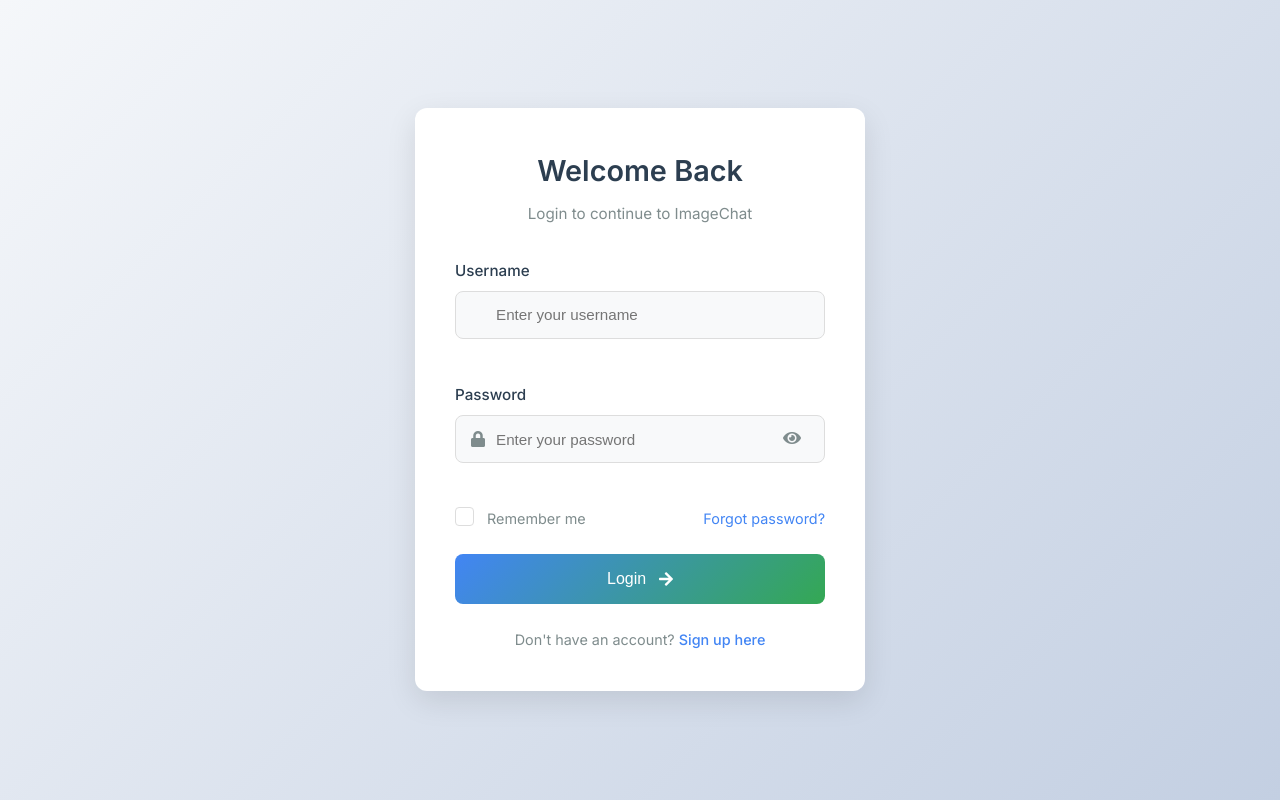
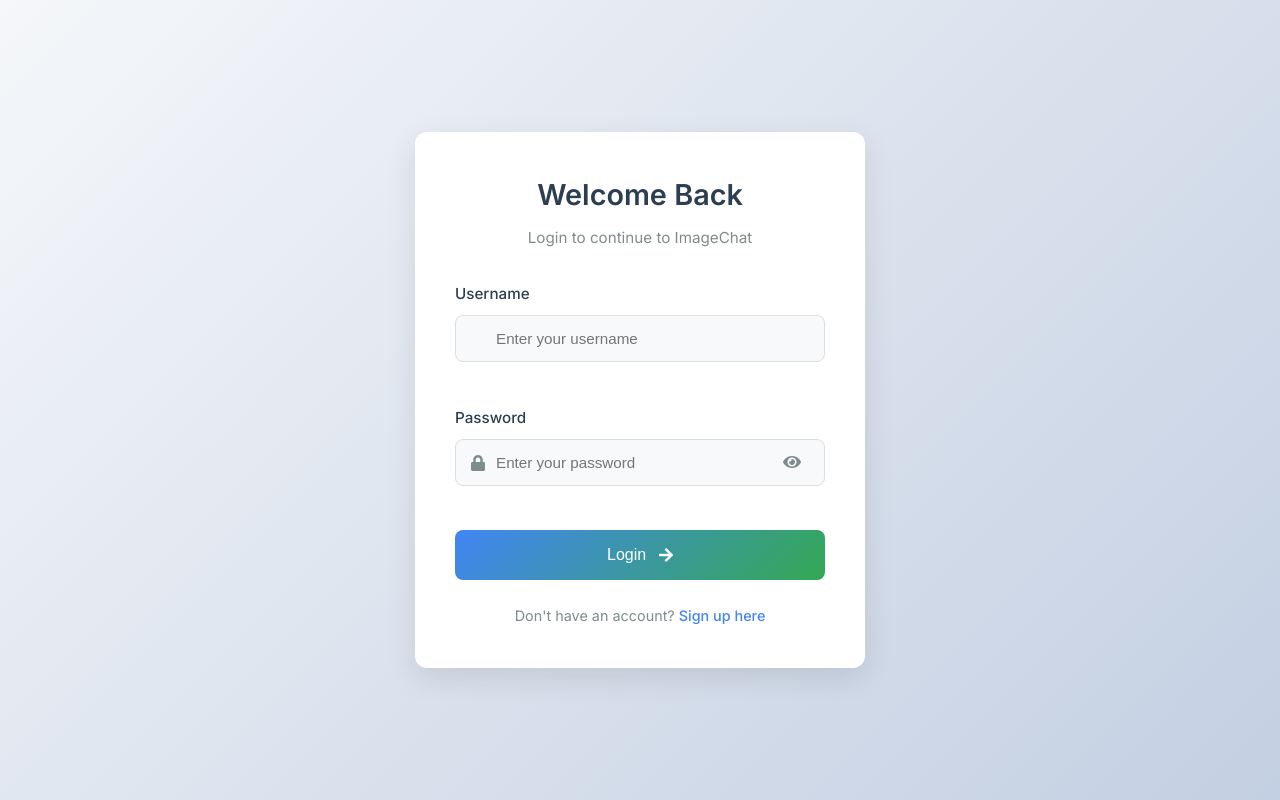
Before and after one commit to Supriyadasari04/AI-Powered-Image-Chatbot, a Flask app: page /login in a window 1280 px wide. Shown: the part 63-863 px from the top of the page. Run offline with Flask 3, Linux system fonts and the light colour scheme.

Commit message:
Updated login page

```diff
--- a/templates/login.html
+++ b/templates/login.html
@@ -26,15 +26,6 @@
                 </div>
             </div>
 
-            <div class="form-options">
-                <label class="checkbox-container">
-                    <input type="checkbox" name="remember">
-                    <span class="checkmark"></span>
-                    Remember me
-                </label>
-                <a href="#" class="forgot-password">Forgot password?</a>
-            </div>
-
             <button type="submit" class="btn auth-btn">
                 <span>Login</span>
                 <i class="fas fa-arrow-right"></i>
```
